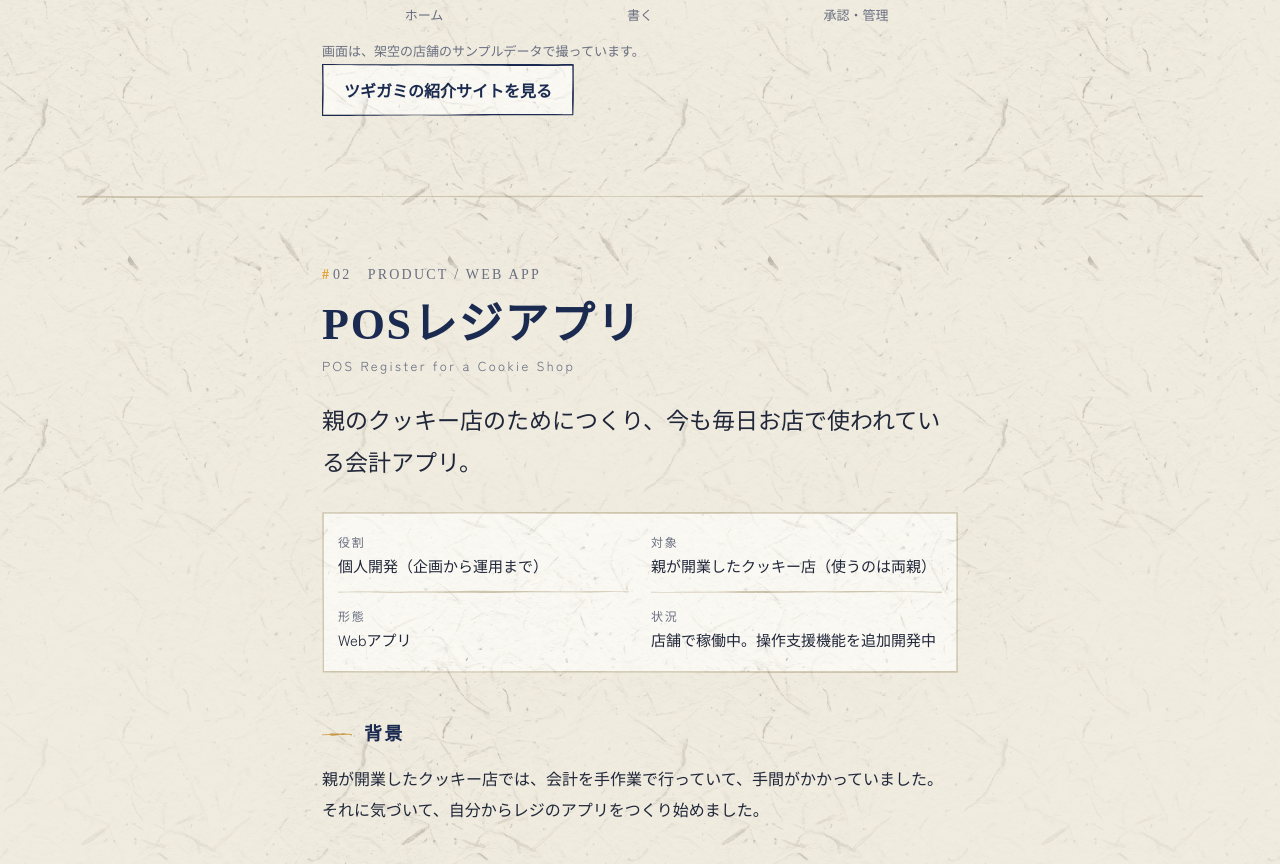
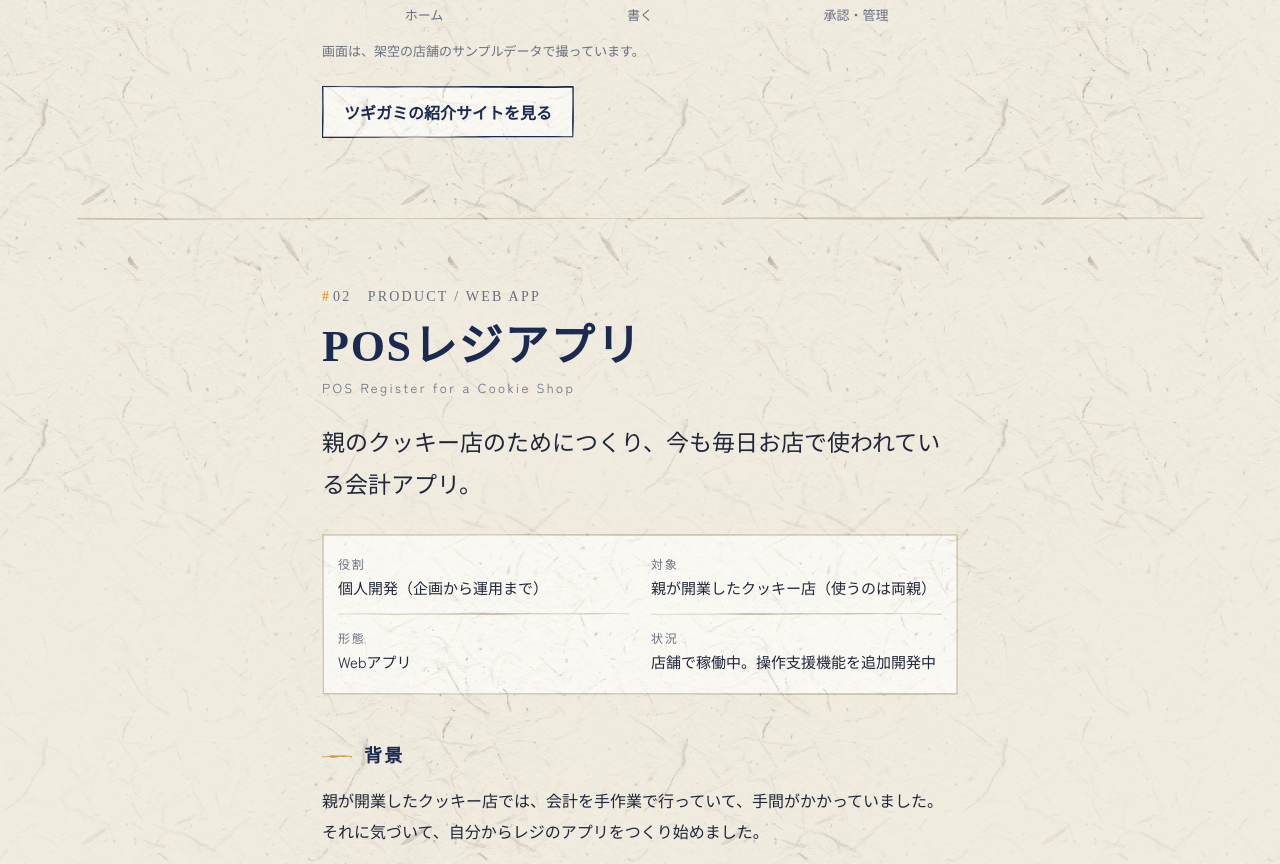
Before and after one commit to Yukisiooisiiyo/-, a plain HTML site: page index.html in a window 1280 px wide. Shown: the part 2271-3135 px from the top of the page. Drawn offline with Linux system fonts and the light colour scheme; a web font is replaced by a local one.

Commit message:
リンクボタンの上の余白を直す
Co-Authored-By: Claude Fable 5.2 <noreply@anthropic.com>
Claude-Session: https://claude.ai/code/session_01XYnQZHHtHDSbn8yCb17pRr

```diff
--- a/index.html
+++ b/index.html
@@ -166,6 +166,7 @@
   .track audio { display: block; width: 100%; }
   .gallery figcaption { font-size: 14px; color: var(--muted); margin-top: 8px; }
   .more { margin: 22px 0 0; }
+  .block p.more { margin: 22px 0 0; }
   .more a { display: inline-block; text-decoration: none; font-weight: 700; color: var(--sumi-2); padding: 9px 20px;
     background: var(--paper); background-clip: padding-box;
     border: 2px solid var(--sumi-2); border-image: var(--frame-quote) 16 stretch; }
```
